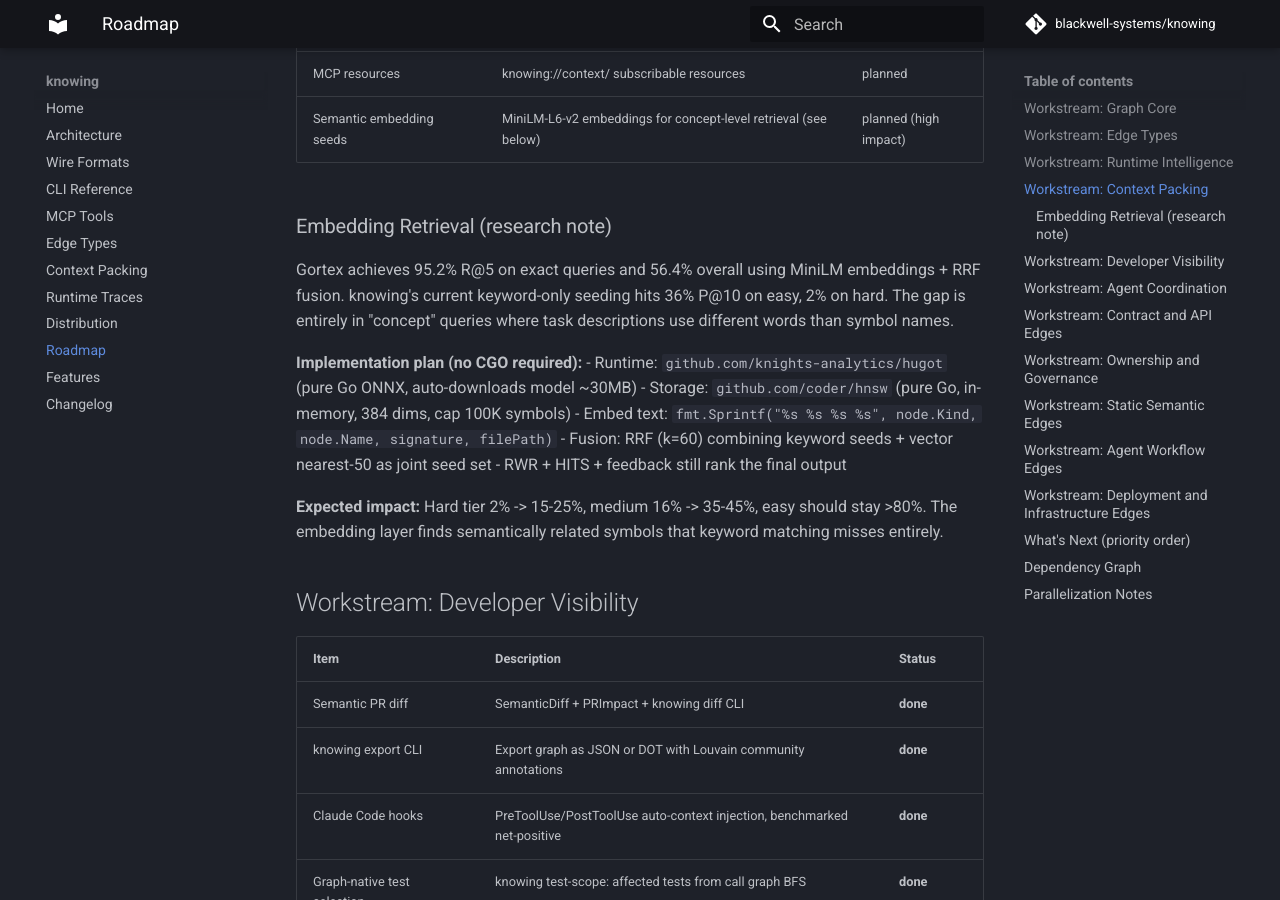
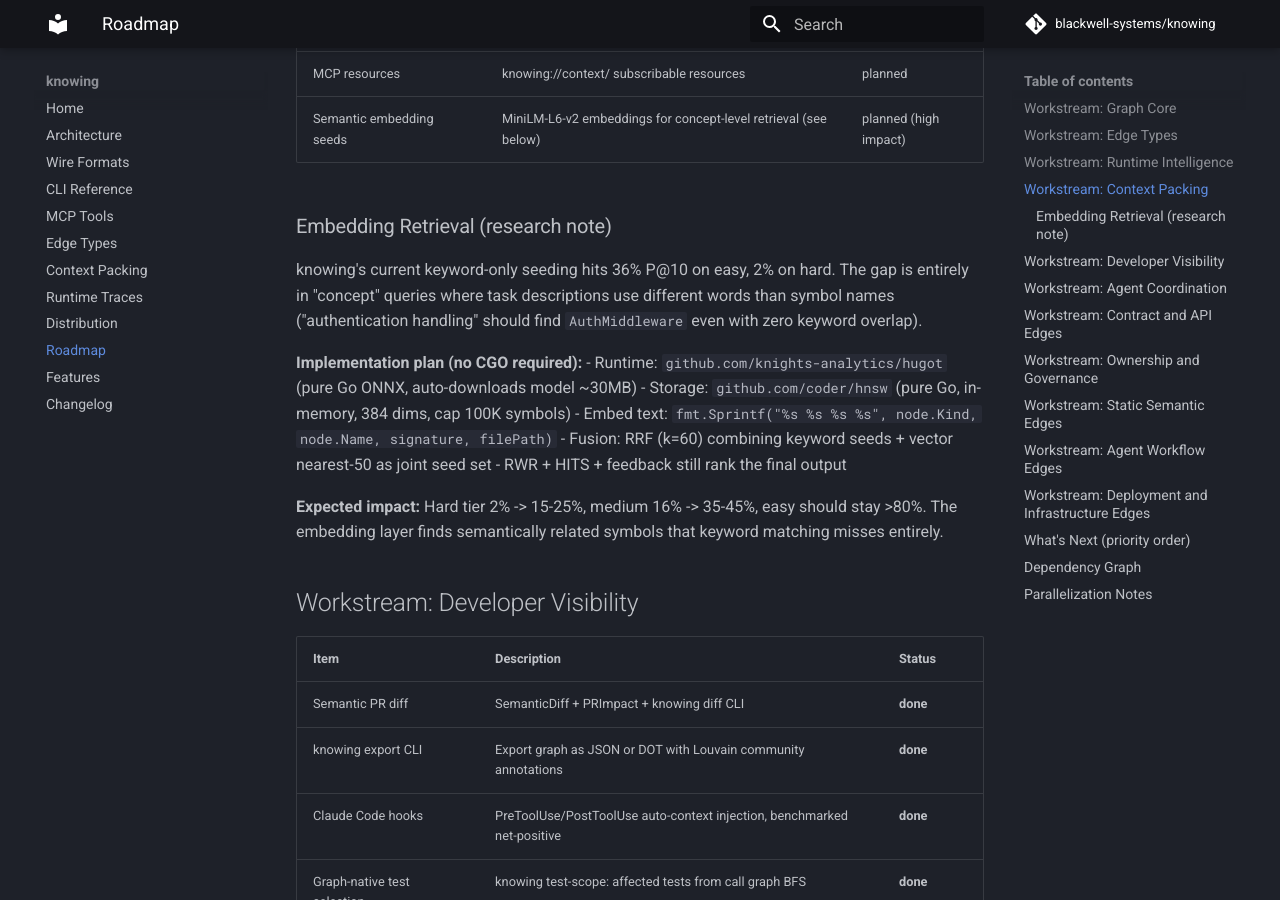
Before and after one commit to blackwell-systems/knowing, an MkDocs documentation site: the page built from docs/roadmap.md, in a window 1280 px wide and 900 px high, scrolled down 3739 px. Built offline with MkDocs 1.6.1 and Material for MkDocs 9.7.7, drawn with Linux system fonts in a browser that asks for light colours; comment, search, counter and statistics services are not loaded.

Commit message:
docs: remove competitor name from roadmap note

```diff
--- a/docs/roadmap.md
+++ b/docs/roadmap.md
@@ -78,9 +78,9 @@ Core pipeline complete. v2 refinements identified.
 
 ### Embedding Retrieval (research note)
 
-Gortex achieves 95.2% R@5 on exact queries and 56.4% overall using MiniLM embeddings + RRF fusion.
 knowing's current keyword-only seeding hits 36% P@10 on easy, 2% on hard. The gap is entirely in
-"concept" queries where task descriptions use different words than symbol names.
+"concept" queries where task descriptions use different words than symbol names ("authentication
+handling" should find `AuthMiddleware` even with zero keyword overlap).
 
 **Implementation plan (no CGO required):**
 - Runtime: `github.com/knights-analytics/hugot` (pure Go ONNX, auto-downloads model ~30MB)
```
